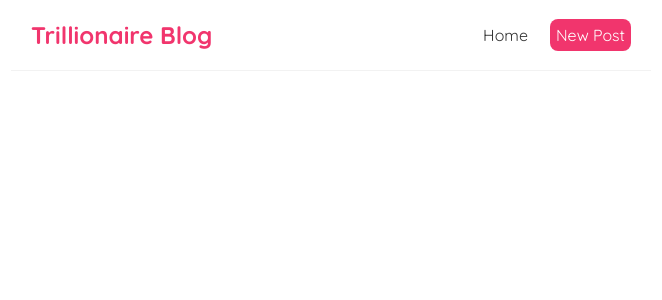
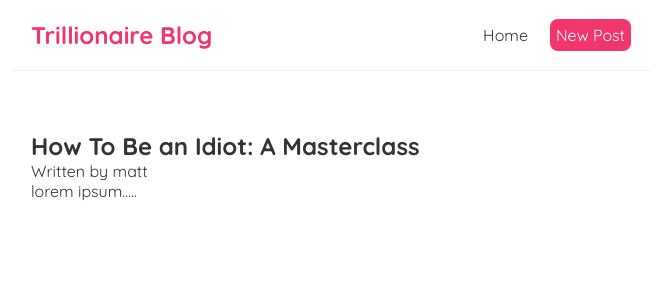
Before and after one commit to DanteLista/React-Only-Blog, a React (Create React App) app: page /blogs/1 in a window 1280 px wide. Shown: the top 300 px of the page, without its empty margins (309-971 px from the left). Built offline with nearby package versions, Linux system fonts and the light colour scheme; data requests are answered from the project's data file.

Commit message:
up to vid 27

```diff
--- a/data/db.json
+++ b/data/db.json
@@ -1,7 +1,7 @@
 {
     "blogs": [
         {
-            "title": "Post 1",
+            "title": "How To Be an Idiot: A Masterclass",
             "body": "lorem ipsum.....",
             "author": "matt",
             "id": 1
@@ -9,7 +9,7 @@
 
 
         {
-            "title": "Post 2",
+            "title": "How To Be a Genius Who Makes 5 Billion Dollars an Hour",
             "body": "lorem ipsum.....",
             "author": "dante",
             "id": 2
--- a/src/App.js
+++ b/src/App.js
@@ -2,6 +2,7 @@
 import Home from './Home';
 import { BrowserRouter as Router, Route, Switch } from 'react-router-dom'
 import Create from './Create';
+import BlogDetails from './BlogDetails';
 
 
 function App() {
@@ -20,6 +21,9 @@
               <Route exact path="/create">
                 <Create />
               </Route>
+              <Route exact path="/blogs/:id">
+                <BlogDetails />
+              </Route>
             </Switch>
         </div>
       </div>
--- /dev/null
+++ b/src/BlogDetails.js
@@ -0,0 +1,25 @@
+import { useParams } from "react-router";
+import useFetch from './useFetch';
+
+const BlogDetails = () => {
+    const { id } = useParams();
+    const { data: blog, error, isPending } = useFetch('http://localhost:8000/blogs/' + id);
+
+    return (
+        <div className="blog-details">
+            { isPending && <div>Loading...</div> }
+            { error && <div>{ error }</div> }
+            { blog && (
+                <article>
+                    <h2>{ blog.title }</h2>
+                    <p>Written by { blog.author }</p>
+                    <div>{ blog.body }</div>
+                </article>
+            )}
+
+
+        </div>
+     );
+}
+
+export default BlogDetails;
--- a/src/BlogList.js
+++ b/src/BlogList.js
@@ -1,3 +1,5 @@
+import { Link } from "react-router-dom";
+
 const BlogList = ({ blogs, title }) => {
 
 
@@ -6,8 +8,10 @@
             <h2>{ title }</h2>
         {blogs.map((blog) => (
             <div className="blog-preview" key={blog.id}>
+                <Link to={`/blogs/${blog.id}`}>
                 <h2>{ blog.title }</h2>
                 <p>Written by { blog.author }</p>
+                </Link>
             </div>
         ))}
         </div>
--- a/src/index.css
+++ b/src/index.css
@@ -55,3 +55,7 @@
   color: #f1356d;
   margin-bottom: 8px;
 }
+
+.blog-preview a{
+  text-decoration: none;
+}
```
